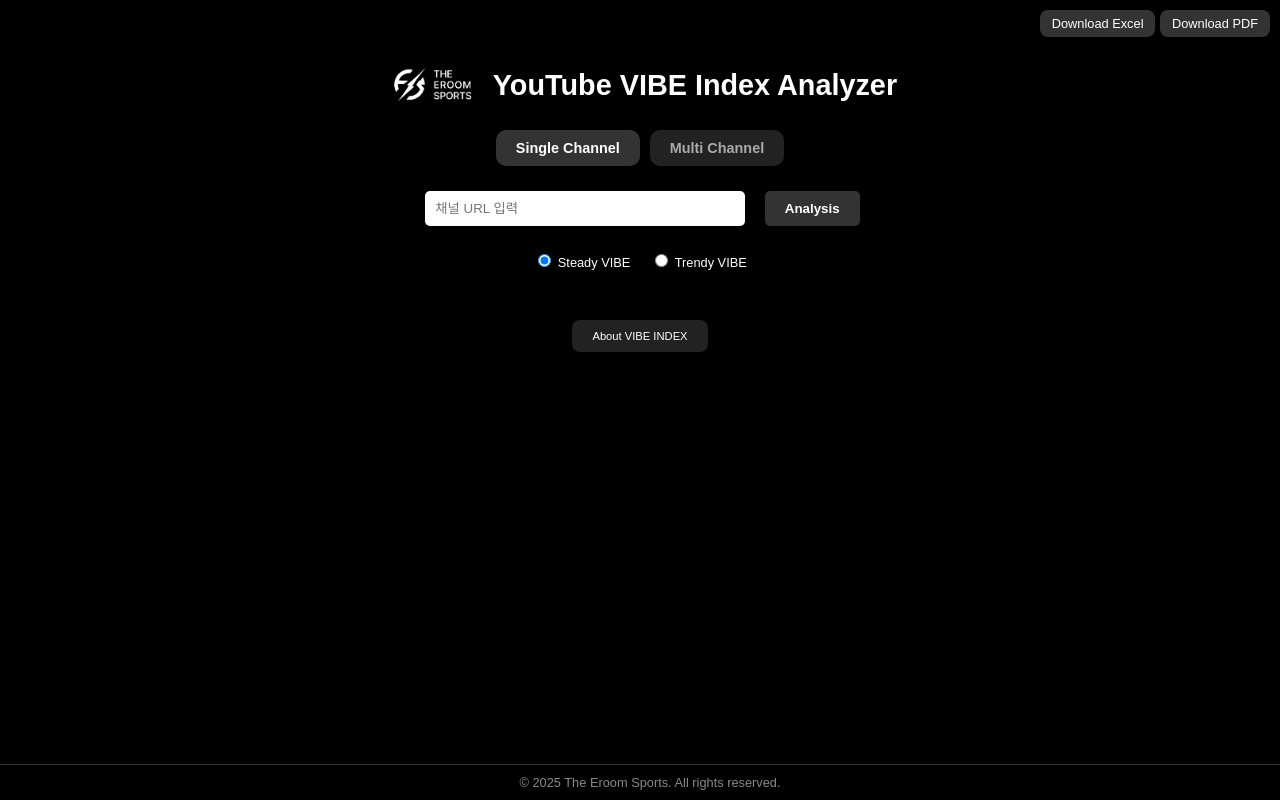
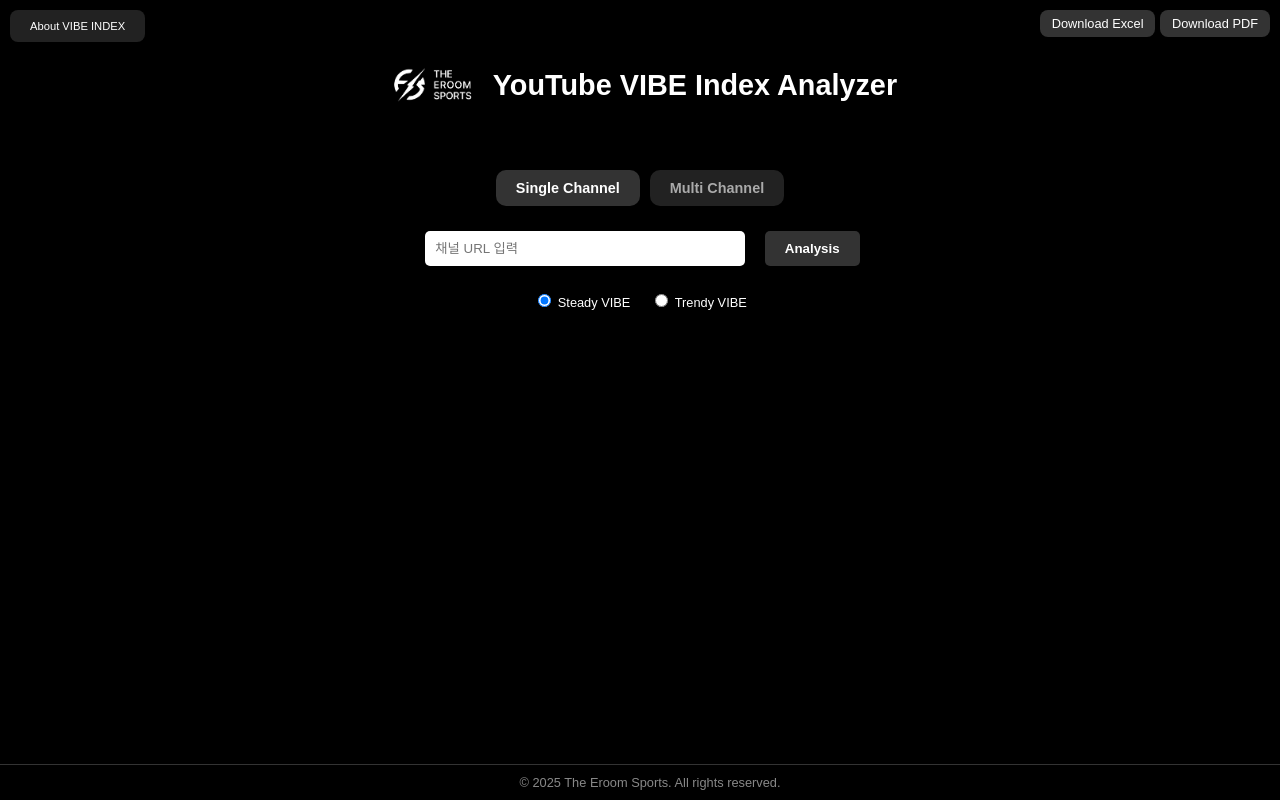
Before and after one commit to dookie777/vibe-index, a plain HTML site: page index.html in a window 1280 px wide. Drawn offline with Linux system fonts and the light colour scheme.

Commit message:
Update index.html

```diff
--- a/index.html
+++ b/index.html
@@ -260,6 +260,21 @@ border-radius: 8px !important; /* 모서리 둥글게 */
   background-color: #000;
 }
 
+.top-left-button {
+  position: fixed;
+  top: 10px;
+  left: 10px;
+  z-index: 1001;
+}
+
+.sticky-top-controls {
+  position: sticky;
+  top: 60px; /* About/Download 버튼 밑에 걸리도록 */
+  background-color: #000; /* 검정 배경 */
+  padding: 10px 0;
+  z-index: 999;
+}
+
 </style>
 </head>
 <body>
@@ -268,11 +283,21 @@ border-radius: 8px !important; /* 모서리 둥글게 */
 <button onclick="downloadPDF()" style="padding:6px 12px; background-color:#333333; color:#FFFFFF; border-radius:8px; font-size:0.8rem;">Download PDF</button>
 </div>
 <div class="container">
+  <div class="top-left-button">
+  <button onclick="toggleVibeInfo()" style="padding:6px 15px; background-color:#333333; color:#FFFFFF; border-radius:8px; font-size:0.8rem;">
+    About VIBE INDEX
+  </button>
+  </div>
 <div class="logo-title">
   <img src="https://github.com/dookie777/vibe-index/blob/main/Logo_white.png?raw=true" alt="Logo" class="logo">
   <div class="title">YouTube VIBE Index Analyzer</div>
 </div>
 <div style="text-align:center; margin-bottom:20px;">
+
+<div style="text-align:center; padding: 20px; margin-top:30px;">
+
+
+<div class="sticky-top-controls">
 <div class="tabs">
 <div class="tab active" onclick="switchTab('single')">Single Channel</div>
 <div class="tab" onclick="switchTab('compare')">Multi Channel</div>
@@ -288,11 +313,8 @@ border-radius: 8px !important; /* 모서리 둥글게 */
 <label><input type="radio" name="mode-single" value="steady" checked> Steady VIBE</label>
 <label><input type="radio" name="mode-single" value="trendy"> Trendy VIBE</label>
 </div>
+</div>
 
-<div style="text-align:center; padding: 20px; margin-top:30px;">
-  <button onclick="toggleVibeInfo()" style="padding:6px 15px; background-color:#333333; color:#FFFFFF; border-radius:8px; font-size:0.8rem;">
-    About VIBE INDEX
-  </button>
 </div>
 
 
```
